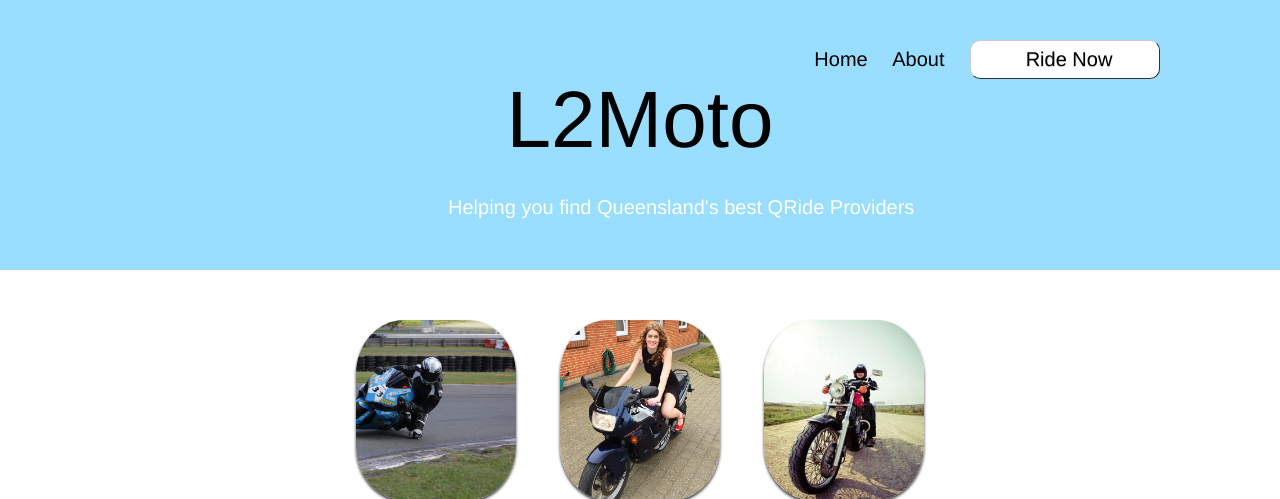
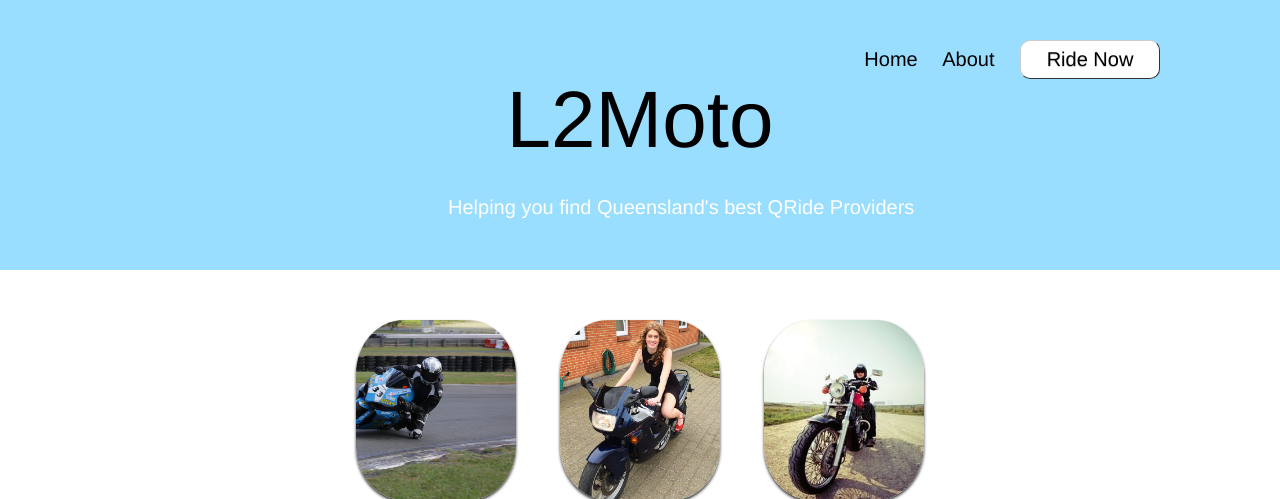
Before and after one commit to marty135/L2Moto, a PHP site: page / in a window 1280 px wide. Shown: the top 499 px of the page. Run offline with PHP 8.4, Linux system fonts and the light colour scheme; some libraries are stand-ins or nearby versions.

Commit message:
changed button

```diff
--- a/about.html
+++ b/about.html
@@ -13,7 +13,7 @@
     <div id="tabcontainer">
       <a href="index.php">Home</a>
       <a href="about.html">About</a>
-      <a class="buttonimposter" href="review.html">Review</a>
+      <a class="buttonimposter" href="review.html">Ride Now</a>
 
     </div>
 
--- a/css/styles.css
+++ b/css/styles.css
@@ -263,11 +263,11 @@ border-color: blue;
   font-size: 100%;
   text-shadow: 0 1px 1px rgba(0, 0, 0, 0.2);
   background: white;
-  width: 190px;
+  width: 140px;
   -moz-border-radius: 10px;
   -webkit-border-radius: 10px;
   border-radius: 10px;
-  padding: 4px 12px 4px 20px;
+  padding: 4px 12px 4px 12px;
   border-top: 1px solid #CCCCCC;
   border-right: 1px solid #333333;
   border-bottom: 1px solid #333333;
```
Also changed, not shown: 1 other file.
